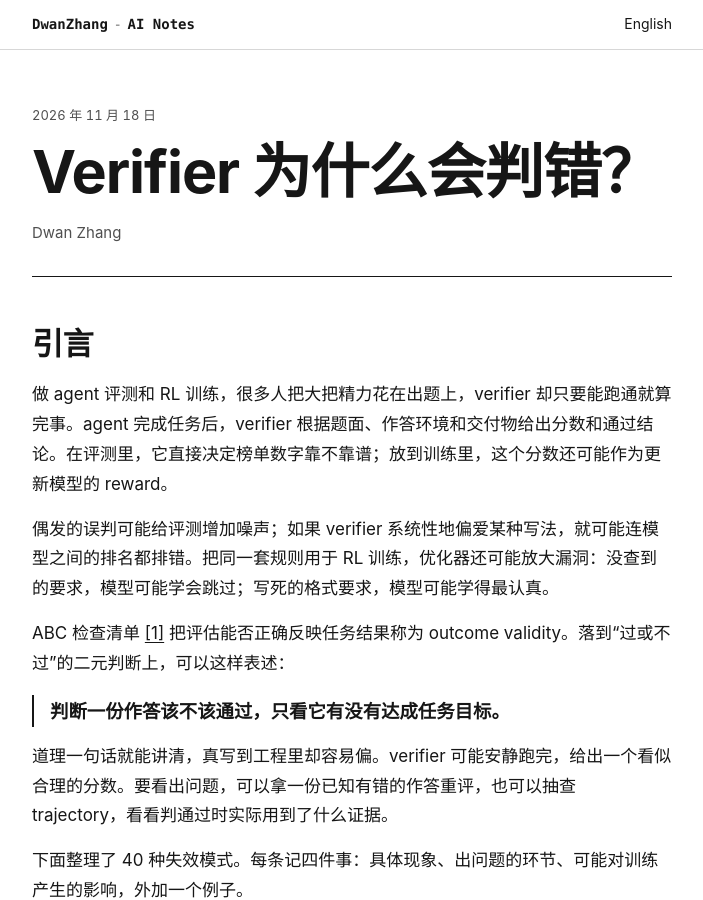
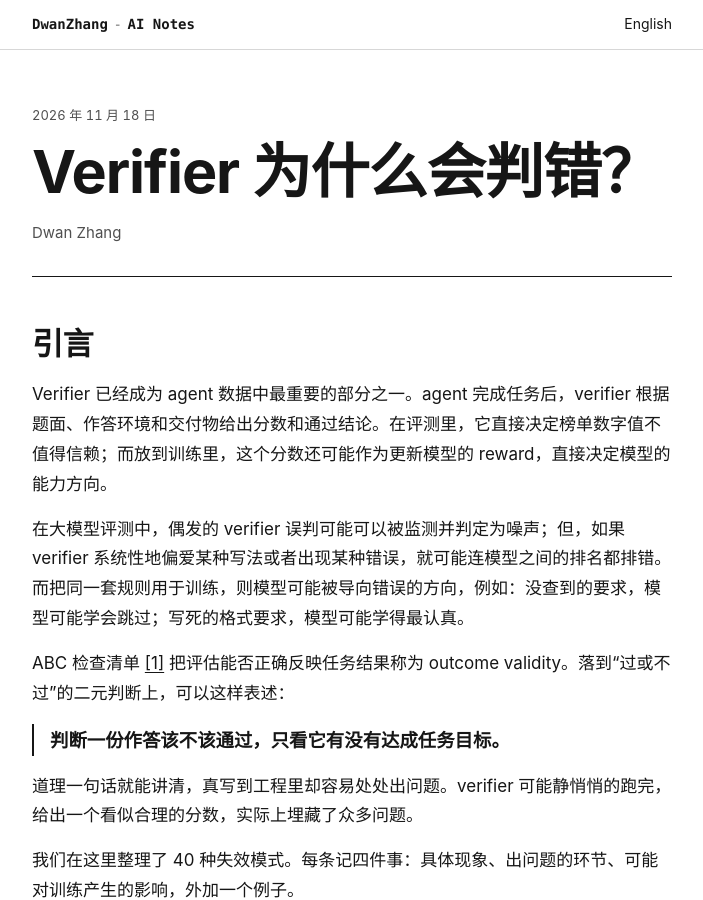
Before and after one commit to DwanZhang-AI/dwanzhang-ai.github.io, a Jekyll site: the page built from zh/40-ways-to-build-a-bad-verifier.html, in a window 1280 px wide and 900 px high. Shown: the whole window, without its empty margins (288-991 px from the left). Built offline with Jekyll 4.4.1, drawn with Linux system fonts in a browser that asks for light colours.

Commit message:
Update the Chinese verifier essay introduction

```diff
--- a/_data/verifier.json
+++ b/_data/verifier.json
@@ -435,11 +435,11 @@
       "Verifier 为什么会判错？"
     ],
     "opening": [
-      "做 agent 评测和 RL 训练，很多人把大把精力花在出题上，verifier 却只要能跑通就算完事。agent 完成任务后，verifier 根据题面、作答环境和交付物给出分数和通过结论。在评测里，它直接决定榜单数字靠不靠谱；放到训练里，这个分数还可能作为更新模型的 reward。",
-      "偶发的误判可能给评测增加噪声；如果 verifier 系统性地偏爱某种写法，就可能连模型之间的排名都排错。把同一套规则用于 RL 训练，优化器还可能放大漏洞：没查到的要求，模型可能学会跳过；写死的格式要求，模型可能学得最认真。",
+      "Verifier 已经成为 agent 数据中最重要的部分之一。agent 完成任务后，verifier 根据题面、作答环境和交付物给出分数和通过结论。在评测里，它直接决定榜单数字值不值得信赖；而放到训练里，这个分数还可能作为更新模型的 reward，直接决定模型的能力方向。",
+      "在大模型评测中，偶发的 verifier 误判可能可以被监测并判定为噪声；但，如果 verifier 系统性地偏爱某种写法或者出现某种错误，就可能连模型之间的排名都排错。而把同一套规则用于训练，则模型可能被导向错误的方向，例如：没查到的要求，模型可能学会跳过；写死的格式要求，模型可能学得最认真。",
       "ABC 检查清单 [\\[1\\]](https://arxiv.org/abs/2507.02825) 把评估能否正确反映任务结果称为 outcome validity。落到“过或不过”的二元判断上，可以这样表述：",
-      "道理一句话就能讲清，真写到工程里却容易偏。verifier 可能安静跑完，给出一个看似合理的分数。要看出问题，可以拿一份已知有错的作答重评，也可以抽查 trajectory，看看判通过时实际用到了什么证据。",
-      "下面整理了 40 种失效模式。每条记四件事：具体现象、出问题的环节、可能对训练产生的影响，外加一个例子。"
+      "道理一句话就能讲清，真写到工程里却容易处处出问题。verifier 可能静悄悄的跑完，给出一个看似合理的分数，实际上埋藏了众多问题。",
+      "我们在这里整理了 40 种失效模式。每条记四件事：具体现象、出问题的环节、可能对训练产生的影响，外加一个例子。"
     ],
     "quote": "判断一份作答该不该通过，只看它有没有达成任务目标。",
     "terms": [
```
